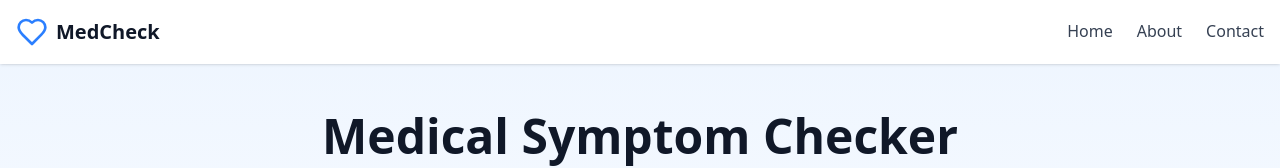
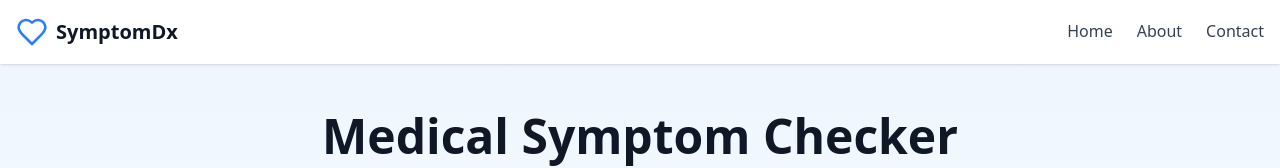
Before and after one commit to PatronusRx/symptomchecker, a Next.js app: page / in a window 1280 px wide. Shown: the top 168 px of the page. Built offline with nearby package versions, Linux system fonts and the light colour scheme; no server answers; the database is empty.

Commit message:
*Happy with UI; move on to make sure everything is in MD to db* Update branding in RootLayout component, changing the display name from "MedCheck" to "SymptomDx" for improved alignment with application identity.

```diff
--- a/app/layout.tsx
+++ b/app/layout.tsx
@@ -43,7 +43,7 @@ export default function RootLayout({
                 <path d="M19 14c1.49-1.46 3-3.21 3-5.5A5.5 5.5 0 0 0 16.5 3c-1.76 0-3 .5-4.5 2-1.5-1.5-2.74-2-4.5-2A5.5 5.5 0 0 0 2 8.5c0 2.3 1.5 4.05 3 5.5l7 7Z" />
               </svg>
               <span className="text-xl font-bold text-gray-900 dark:text-white">
-                MedCheck
+                SymptomDx
               </span>
             </Link>
             <nav className="hidden md:flex space-x-6">
```
Also changed, not shown: public/Symptomdx.svg (added).
